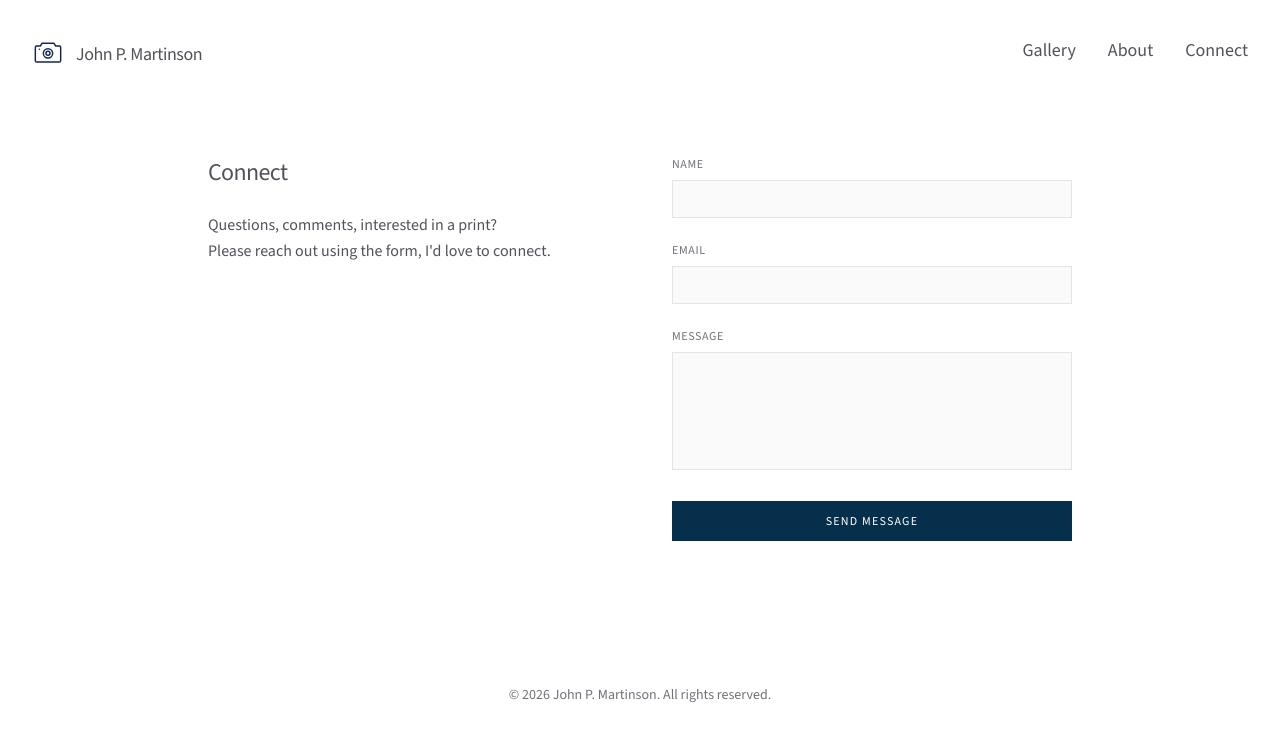
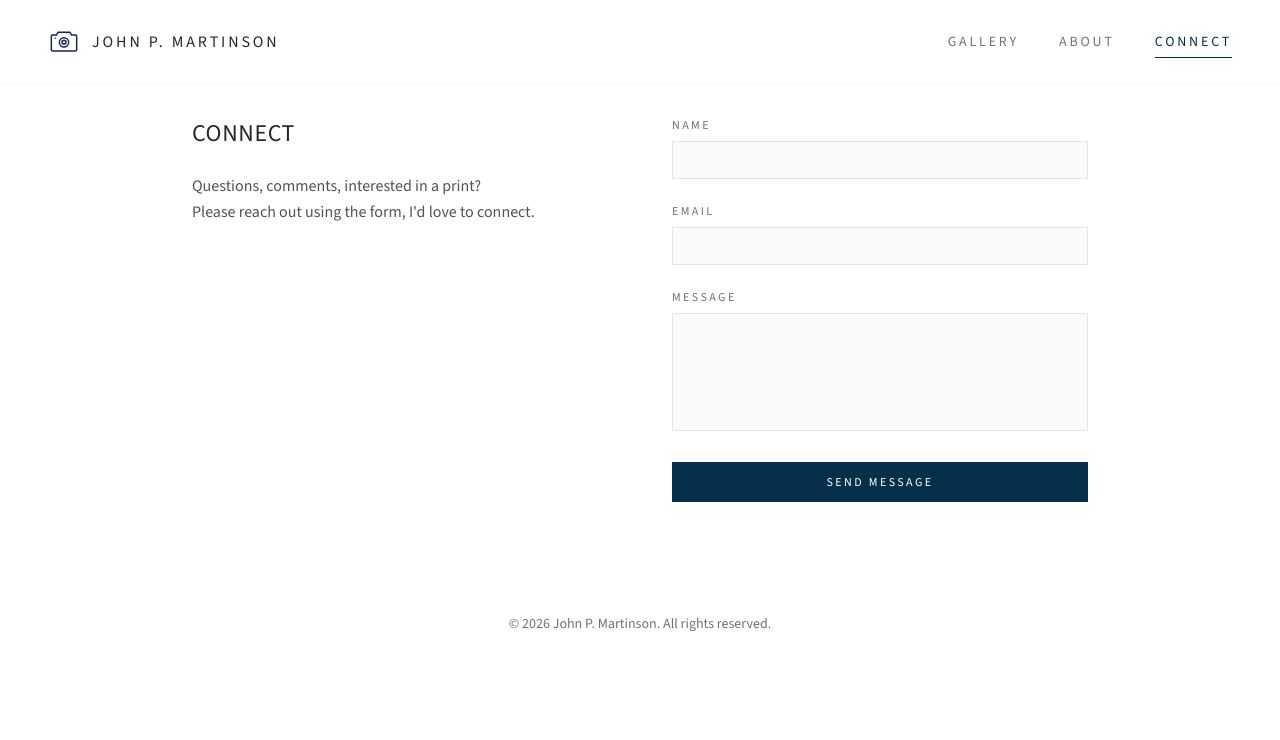
Before and after one commit to jenmartinson/jpm-photography, a Next.js app in the folder apps/web/: page /connect in a window 1280 px wide. Shown: the top 740 px of the page. Built offline with nearby package versions, Linux system fonts and the light colour scheme; no server answers.

Commit message:
website style upates

```diff
--- a/apps/web/src/app/about/page.tsx
+++ b/apps/web/src/app/about/page.tsx
@@ -14,12 +14,12 @@ const client = createClient({
 const portableTextComponents: PortableTextComponents = {
   block: {
     h1: ({ children }) => (
-      <h1 className="text-2xl font-light tracking-tight text-zinc-900 mt-8 mb-4">
+      <h1 className="text-lg md:text-2xl font-light tracking-wide text-zinc-900 mt-8 mb-4">
         {children}
       </h1>
     ),
     h2: ({ children }) => (
-      <h2 className="text-xl font-light tracking-tight text-zinc-900 mt-6 mb-3">
+      <h2 className="text-base md:text-xl font-light tracking-wide text-zinc-900 mt-6 mb-3">
         {children}
       </h2>
     ),
@@ -66,9 +66,9 @@ export default async function AboutPage() {
   }
 
   return (
-    <article className="max-w-2xl mx-auto py-6">
+    <article className="max-w-2xl mx-auto pt-6 md:pt-8">
       {page.title && (
-        <h1 className="text-2xl text-zinc-600 mb-4 border-b border-zinc-100 pb-4 text-center md:text-left">
+        <h1 className="text-lg md:text-2xl font-light tracking-wide text-zinc-800 uppercase text-center md:text-left mb-8">
             {page.title}
         </h1>
       )}
--- a/apps/web/src/app/connect/page.tsx
+++ b/apps/web/src/app/connect/page.tsx
@@ -13,14 +13,14 @@ export default function ConnectPage() {
   const [state, formAction, isPending] = useActionState(sendContactEmail, initialState)
 
   return (
-    <div className="max-w-4xl mx-auto py-8 px-4">
+    <div className="max-w-4xl mx-auto pt-6 md:pt-8">
       <div className="grid grid-cols-1 md:grid-cols-2 gap-16">
         {/* Left Column: Direct Info */}
         <div className="space-y-6">
-          <h1 className="text-2xl tracking-tight text-zinc-600">Connect</h1>
+          <h1 className="text-lg md:text-2xl font-light tracking-wide text-zinc-800 uppercase">Connect</h1>
           <p className="text-base text-zinc-600 leading-relaxed">
             Questions, comments, interested in a print?
-          <br/>Please reach out using the form, I'd love to connect.</p>
+          <br/>Please reach out using the form, I&apos;d love to connect.</p>
 
 
         </div>
@@ -28,7 +28,7 @@ export default function ConnectPage() {
         {/* Right Column: Contact Form */}
         <div>
           {state.success ? (
-            <div className="p-6 bg-zinc-50 border border-zinc-200 text-sm text-zinc-700 rounded-sm">
+            <div className="p-6 bg-zinc-50 border border-zinc-200 text-sm text-zinc-600 leading-relaxed">
               {state.message}
             </div>
           ) : (
@@ -38,7 +38,7 @@ export default function ConnectPage() {
               )}
 
               <div>
-                <label htmlFor="name" className="block text-xs uppercase tracking-wider text-zinc-500 mb-2">
+                <label htmlFor="name" className="block text-xs uppercase tracking-[0.2em] text-zinc-500 mb-2">
                   Name
                 </label>
                 <input
@@ -46,12 +46,12 @@ export default function ConnectPage() {
                   id="name"
                   name="name"
                   required
-                  className="w-full bg-zinc-50 border border-zinc-200 px-3 py-2 text-sm text-zinc-900 focus:outline-none focus:border-zinc-500 transition-colors"
+                  className="w-full bg-zinc-50 border border-zinc-200 px-3 py-2 text-sm text-zinc-900 focus:outline-none focus:border-sky-950 transition-colors"
                 />
               </div>
 
               <div>
-                <label htmlFor="email" className="block text-xs uppercase tracking-wider text-zinc-500 mb-2">
+                <label htmlFor="email" className="block text-xs uppercase tracking-[0.2em] text-zinc-500 mb-2">
                   Email
                 </label>
                 <input
@@ -59,12 +59,12 @@ export default function ConnectPage() {
                   id="email"
                   name="email"
                   required
-                  className="w-full bg-zinc-50 border border-zinc-200 px-3 py-2 text-sm text-zinc-900 focus:outline-none focus:border-zinc-500 transition-colors"
+                  className="w-full bg-zinc-50 border border-zinc-200 px-3 py-2 text-sm text-zinc-900 focus:outline-none focus:border-sky-950 transition-colors"
                 />
               </div>
 
               <div>
-                <label htmlFor="message" className="block text-xs uppercase tracking-wider text-zinc-500 mb-2">
+                <label htmlFor="message" className="block text-xs uppercase tracking-[0.2em] text-zinc-500 mb-2">
                   Message
                 </label>
                 <textarea
@@ -72,14 +72,14 @@ export default function ConnectPage() {
                   name="message"
                   rows={5}
                   required
-                  className="w-full bg-zinc-50 border border-zinc-200 px-3 py-2 text-sm text-zinc-900 focus:outline-none focus:border-zinc-500 transition-colors resize-none"
+                  className="w-full bg-zinc-50 border border-zinc-200 px-3 py-2 text-sm text-zinc-900 focus:outline-none focus:border-sky-950 transition-colors resize-none"
                 />
               </div>
 
               <button
                 type="submit"
                 disabled={isPending}
-                className="w-full bg-sky-950 hover:bg-sky-900 text-white text-xs uppercase tracking-widest py-3 transition-colors disabled:opacity-50"
+                className="w-full bg-sky-950 hover:bg-sky-900 text-white text-xs uppercase tracking-[0.2em] py-3 transition-colors disabled:opacity-50"
               >
                 {isPending ? 'Sending...' : 'Send Message'}
               </button>
--- a/apps/web/src/app/page.tsx
+++ b/apps/web/src/app/page.tsx
@@ -32,7 +32,7 @@ export default async function Home() {
           alt="John P. Martinson"
           width={500}
           height={168}
-          className="h-58 w-auto object-contain mx-auto"
+          className="relative z-50 h-58 w-auto object-contain mx-auto"
           priority
         />
         <p className="text-xl text-zinc-500 leading-relaxed">
@@ -46,7 +46,7 @@ export default async function Home() {
           {photos.map((photo: any) => (
             <Link
               key={photo._id}
-              href="/gallery"
+              href={`/gallery?photo=${photo._id}`}
               className="group block space-y-3"
             >
               <div className="relative aspect-[4/5] overflow-hidden bg-zinc-50 rounded-sm">
--- a/apps/web/src/components/gallery-grid.tsx
+++ b/apps/web/src/components/gallery-grid.tsx
@@ -17,9 +17,19 @@ export interface Photo {
   }
 }
 
-export function GalleryGrid({ photos }: { photos: Photo[] }) {
-  // Track selected photo by index
-  const [activeIndex, setActiveIndex] = useState<number | null>(null)
+export function GalleryGrid({
+  photos,
+  initialPhotoId,
+}: {
+  photos: Photo[]
+  initialPhotoId?: string
+}) {
+  // Track selected photo by index, optionally opening a deep-linked photo
+  const [activeIndex, setActiveIndex] = useState<number | null>(() => {
+    if (!initialPhotoId) return null
+    const index = photos.findIndex((photo) => photo._id === initialPhotoId)
+    return index >= 0 ? index : null
+  })
 
   const activePhoto = activeIndex !== null ? photos[activeIndex] : null
 
--- a/apps/web/src/components/header-logo.tsx
+++ b/apps/web/src/components/header-logo.tsx
@@ -6,7 +6,7 @@ export function HeaderLogo() {
     <Link href="/" className="flex items-center gap-3 group">
       {/* Hand-drawn style camera icon */}
       <svg
-        className="h-8 w-8 text-[#162456] group-hover:opacity-80 transition-opacity shrink-0"
+        className="h-8 w-8 text-[#162456] group-hover:opacity-80 transition-opacity shrink-0 mt-[-7px]"
         viewBox="0 0 48 48"
         fill="none"
         stroke="currentColor"
@@ -19,7 +19,7 @@ export function HeaderLogo() {
         <circle cx="24" cy="29" r="3" />
         <path d="M11 23h.01" />
       </svg>
-      <span className="text-lg text-zinc-600 tracking-tight pt-2 hover:text-sky-950">
+      <span className="text-sm md:text-base font-light uppercase tracking-[0.18em] text-zinc-800 transition-colors group-hover:text-sky-950">
         John P. Martinson
       </span>
     </Link>
--- a/apps/web/src/components/header.tsx
+++ b/apps/web/src/components/header.tsx
@@ -1,25 +1,50 @@
 // apps/web/src/components/Header.tsx
+'use client'
+
 import Link from 'next/link'
+import { usePathname } from 'next/navigation'
 import { HeaderLogo } from './header-logo'
 
+const NAV_LINKS = [
+  { href: '/gallery', label: 'Gallery' },
+  { href: '/about', label: 'About' },
+  { href: '/connect', label: 'Connect' },
+]
+
 export function Header() {
+  const pathname = usePathname()
+
   return (
-    <header className="flex flex-col md:flex-row items-center justify-between py-6 md:py-8 gap-5 md:gap-0 mb-6 px-0 md:px-8">
-      {/* Centered on mobile, left-aligned on desktop */}
-      <HeaderLogo />
+    <header className="sticky top-0 z-40 bg-white/80 backdrop-blur-md border-b border-zinc-100">
+      <div className="max-w-7xl mx-auto w-full px-6 md:px-12 py-6 md:py-7 flex flex-col md:flex-row items-center justify-between gap-5 md:gap-0">
+        {/* Centered on mobile, left-aligned on desktop */}
+        <HeaderLogo />
 
-      {/* Centered below logo on mobile, right-aligned on desktop */}
-      <nav className="flex items-center gap-6 md:gap-8 text-lg text-zinc-600">
-        <Link href="/gallery" className="hover:text-sky-950 transition-colors">
-          Gallery
-        </Link>
-        <Link href="/about" className="hover:text-sky-950 transition-colors">
-          About
-        </Link>
-         <Link href="/connect" className="hover:text-sky-950 transition-colors">
-          Connect
-        </Link>
-      </nav>
+        {/* Centered below logo on mobile, right-aligned on desktop */}
+        <nav className="flex items-center gap-8 md:gap-10">
+          {NAV_LINKS.map(({ href, label }) => {
+            const active = pathname === href
+
+            return (
+              <Link
+                key={href}
+                href={href}
+                aria-current={active ? 'page' : undefined}
+                className={`relative group text-xs md:text-sm uppercase tracking-[0.2em] font-light py-1 transition-colors ${
+                  active ? 'text-sky-950' : 'text-zinc-500 hover:text-sky-950'
+                }`}
+              >
+                {label}
+                <span
+                  className={`absolute left-0 -bottom-0.5 h-px bg-sky-950 transition-all duration-300 ${
+                    active ? 'w-full' : 'w-0 group-hover:w-full'
+                  }`}
+                />
+              </Link>
+            )
+          })}
+        </nav>
+      </div>
     </header>
   )
 }
```
Also changed, not shown: apps/web/src/app/gallery/page.tsx (+27 -19 lines).
